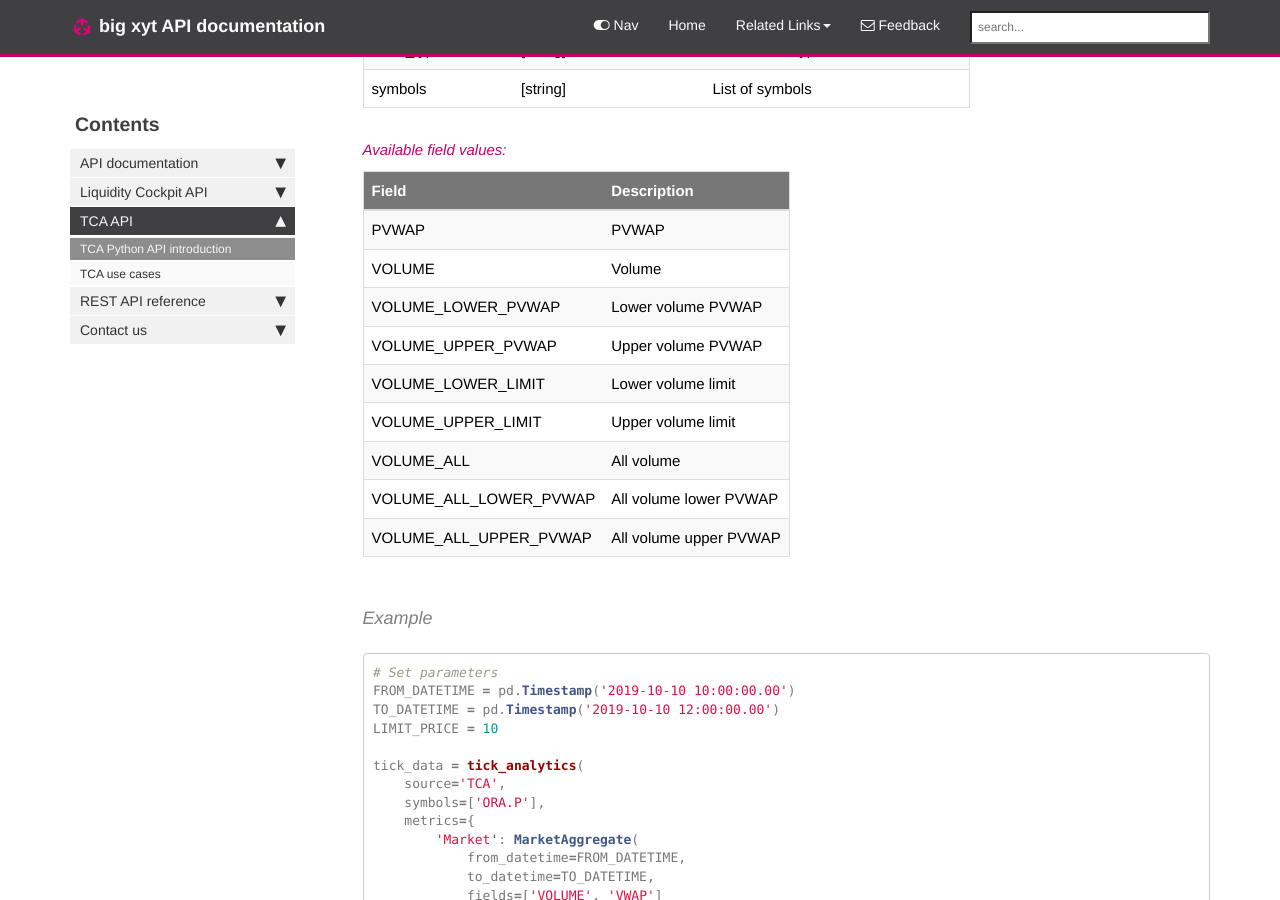
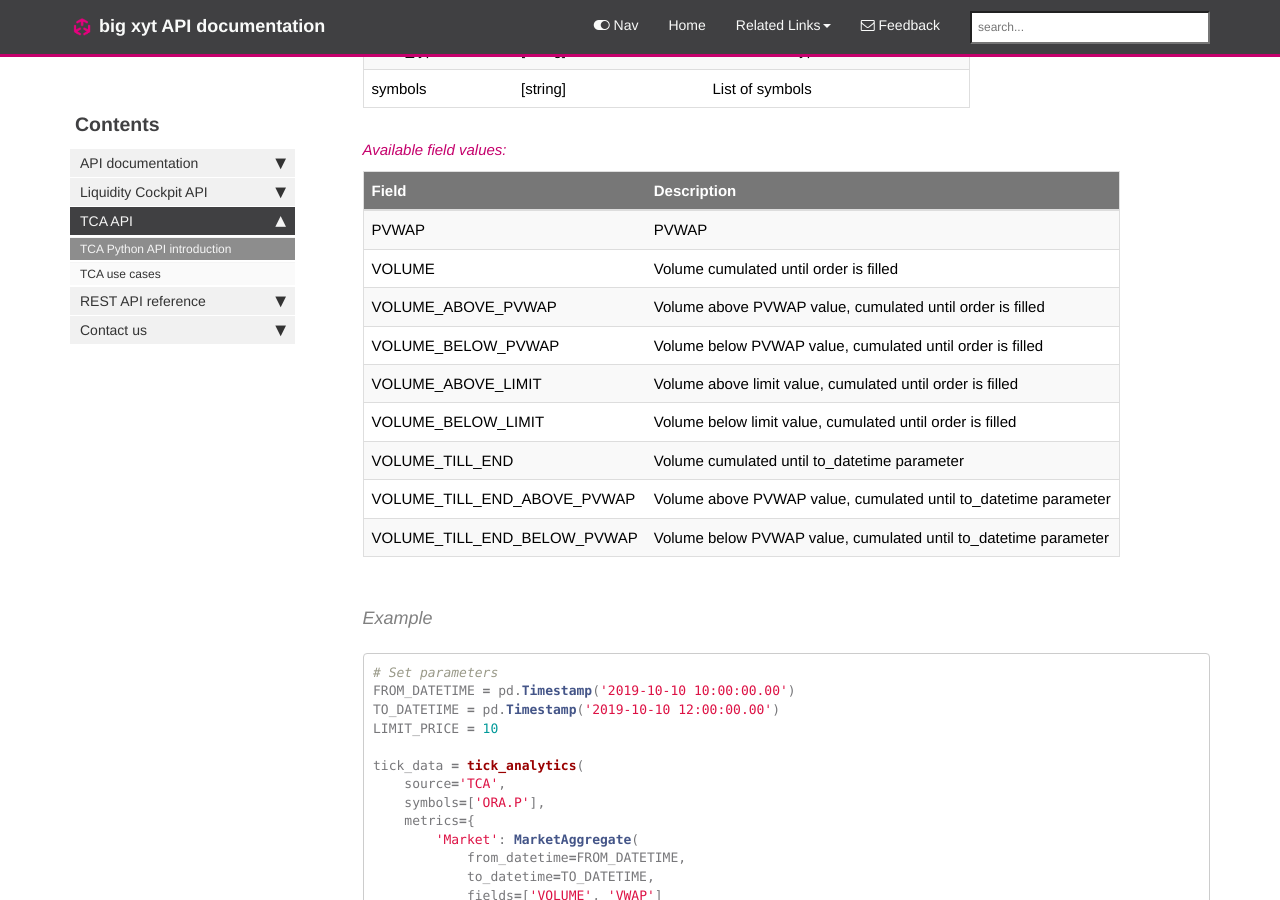
Before and after one commit to xythub/xythub.github.io, a Jekyll site: the page built from pages/xyt/lib_tca_api_python.md, in a window 1280 px wide and 900 px high, scrolled down 12858 px. Built offline with Jekyll 4.4.1, drawn with Linux system fonts in a browser that asks for light colours; comment, search, counter and statistics services are not loaded; some of the changed text lies outside the part shown.

Commit message:
Update TCA documentation

```diff
--- a/pages/xyt/lib_tca_api_python.md
+++ b/pages/xyt/lib_tca_api_python.md
@@ -455,10 +455,10 @@ tick_analytics(
 
 | Field          | Description     |
 |----------------|-----------------|
-| TRADES         | Trades          |
-| SHARES         | Shares          |
-| TRADES_ALL     | All trades      |
-| SHARES_ALL     | All shares      |
+| TRADES         | RPM based on count          |
+| SHARES         | RPM based on volume          |
+| TRADES_INCLUDE_EQUAL     | RPM based on count, including trades with price equal to benchmark      |
+| SHARES_INCLUDE_EQUAL     | RPM based on volume, including trades with price equal to benchmark      |
 
 <br>
 
@@ -589,14 +589,14 @@ tick_analytics(
 | Field                   | Description                |
 |-------------------------|----------------------------|
 | PVWAP                   | PVWAP                      |
-| VOLUME                  | Volume                     |
-| VOLUME_LOWER_PVWAP      | Lower volume PVWAP         |
-| VOLUME_UPPER_PVWAP      | Upper volume PVWAP         |
-| VOLUME_LOWER_LIMIT      | Lower volume limit         |
-| VOLUME_UPPER_LIMIT      | Upper volume limit         |
-| VOLUME_ALL              | All volume                 |
-| VOLUME_ALL_LOWER_PVWAP  | All volume lower PVWAP     |
-| VOLUME_ALL_UPPER_PVWAP  | All volume upper PVWAP     |
+| VOLUME                  | Volume cumulated until order is filled                    |
+| VOLUME_ABOVE_PVWAP      | Volume above PVWAP value, cumulated until order is filled         |
+| VOLUME_BELOW_PVWAP      | Volume below PVWAP value, cumulated until order is filled         |
+| VOLUME_ABOVE_LIMIT      | Volume above limit value, cumulated until order is filled         |
+| VOLUME_BELOW_LIMIT      | Volume below limit value, cumulated until order is filled         |
+| VOLUME_TILL_END              | Volume cumulated until to_datetime parameter                  |
+| VOLUME_TILL_END_ABOVE_PVWAP  | Volume above PVWAP value, cumulated until to_datetime parameter     |
+| VOLUME_TILL_END_BELOW_PVWAP  | Volume below PVWAP value, cumulated until to_datetime parameter     |
 
 <br>
 
```
Also changed, not shown: other parts of pages/xyt/lib_tca_api_python.md (+1 -1 lines), pages/xyt/lib_tca_api_use_cases.md (+2 -2 lines).
